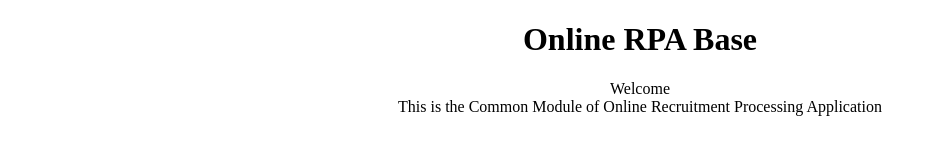
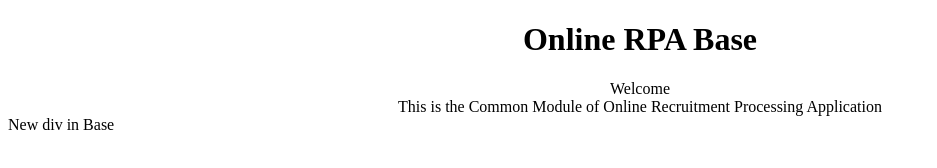
Before and after one commit to DecentKhongstia/online-rpa-base, a plain HTML site: page index.html in a window 1280 px wide. Shown: the whole page, without its empty margins (0-937 px from the left). Drawn offline with Linux system fonts and the light colour scheme.

Commit message:
Adding new div

```diff
--- a/index.html
+++ b/index.html
@@ -11,6 +11,7 @@
     <h1 style="text-align: center;">Online RPA Base</h1>
     <div style="text-align: center;">Welcome</div>
     <div style="text-align: center;">This is the Common Module of Online Recruitment Processing Application</div>
+    <div>New div in Base</div>
     <script type="text/javascript" src="index.js"></script>
   </body>
 </html>
```
